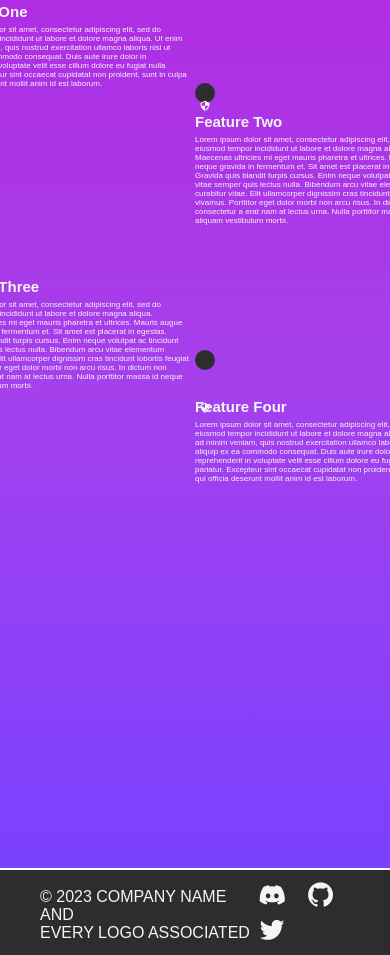
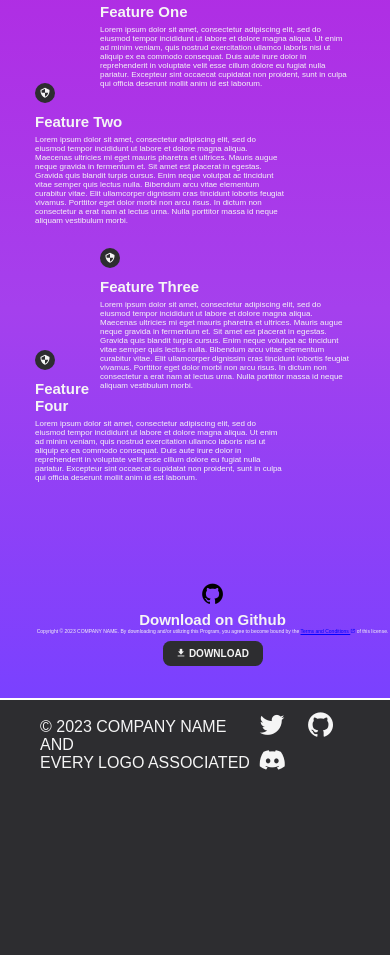
Before and after one commit to Exosploit/Studytools-website--5-files-, a plain HTML site: page Studytools website/index.html in a window 390 px wide. Shown: the part 688-1643 px from the top of the page. After the commit the page ends 1473 px from the top, so only its background shows below. Drawn offline with nearby package versions, Linux system fonts and the light colour scheme.

Commit message:
🌐Update 0.7
🌟Added "Download on Github"
🌟Added Button Animations
🌟Added "Scroll to Download" button
🌟Added "contact us" button
🌟Added software licence text

```diff
--- a/Studytools website/index.html
+++ b/Studytools website/index.html
@@ -13,8 +13,8 @@
 
                 <div class="menu">
                     <!--Ändra href till vad dem ska länkas till-->
-                    <a href="/Studytools%20website/index.html"><i class='bx bxs-home'></i></a>
-                    <a href="/index.html"><i class='bx bxs-download'></i></a>
+                    <a href="mailto:info@studytools.com"><i class='bx bx-mail-send' ></i></a>
+                    <a href="#section02"><i class='bx bxs-download'></i></a>
                 </div>
 
                 <div class="socials">
@@ -32,7 +32,7 @@
                     <p class="desc">This is a placeholder text. This text is just an example to visualize how the actual text might look like. The placeholder may not look exactly like this. The placeholder text can be adjusted to different heights, widths and fonts.</p>
             </div>
 
-            <svg style="z-index: 1;" xmlns="http://www.w3.org/2000/svg" viewBox="0 0 1440 320">
+            <svg xmlns="http://www.w3.org/2000/svg" viewBox="0 0 1440 320">
                 <path fill="#b02de3" fill-opacity="1" d="M0,128L60,149.3C120,171,240,213,360,197.3C480,181,600,107,720,74.7C840,43,960,53,1080,64C1200,75,1320,85,1380,90.7L1440,96L1440,320L1380,320C1320,320,1200,320,1080,320C960,320,840,320,720,320C600,320,480,320,360,320C240,320,120,320,60,320L0,320Z"></path>
             </svg>
             <div class="features">
@@ -70,6 +70,14 @@
                     <p class="title">Feature Four</p>
                     <p class="subtext">Lorem ipsum dolor sit amet, consectetur adipiscing elit, sed do eiusmod tempor incididunt ut labore et dolore magna aliqua. Ut enim ad minim veniam, quis nostrud exercitation ullamco laboris nisi ut aliquip ex ea commodo consequat. Duis aute irure dolor in reprehenderit in voluptate velit esse cillum dolore eu fugiat nulla pariatur. Excepteur sint occaecat cupidatat non proident, sunt in culpa qui officia deserunt mollit anim id est laborum.</p>
                 </div>
+
+                <div class="download" id="section02">
+                    <i class='bx bxl-github'></i>
+                    <h1 class="text">Download on Github</h1>
+                    <p>Copyright © 2023 COMPANY NAME. By downloading and/or utilizing this Program, you agree to become bound by the <a>Terms and Conditions <i class='bx bx-link-external' ></i></a> of this license.</p>
+                    <a href="https://github.com/Exosploit"><button><i class='bx bxs-download' ></i> DOWNLOAD</button></a>
+                </div>
+
             </div>
 
             <div class="footer">
@@ -77,9 +85,9 @@
                 <p>© 2023 COMPANY NAME AND <br>EVERY LOGO ASSOCIATED</p>
                 <div class="socials">
                     <!--Ändra href till vad den ska länkas till-->
+                  <a href="https://www.youtube.com/watch?v=dQw4w9WgXcQ"><i class='bx bxl-twitter'></i></a>
+                  <a href="https://www.youtube.com/watch?v=dQw4w9WgXcQ"><i class='bx bxl-github' ></i></a>
                   <a href="https://www.youtube.com/watch?v=dQw4w9WgXcQ"><i class='bx bxl-discord-alt'></i></a>
-                  <a href="https://www.youtube.com/watch?v=dQw4w9WgXcQ"><i class='bx bxl-github' ></i></a>
-                  <a href="https://www.youtube.com/watch?v=dQw4w9WgXcQ"><i class='bx bxl-twitter'></i></a>
                 </div>
               </div>
 
--- a/Studytools website/style.css
+++ b/Studytools website/style.css
@@ -2,6 +2,7 @@ html {
     height: 100%;
     width: 100%;
     margin: 0;
+    scroll-behavior: smooth;
 }
 
 ::-webkit-scrollbar {
@@ -88,8 +89,13 @@ body {
   width: 200px;
 }
 
-.menu:hover {
+.header i {
+  transition: all 0.3s;
+}
+
+.header i:hover {
   cursor: pointer;
+  transform: translate(0, -3px)
 }
 
 .socials:hover {
@@ -149,10 +155,10 @@ span {
 
 .features {
   background: linear-gradient(180deg, rgba(176,45,227,1) 0%, rgba(176,45,227,1) 4%, rgba(165,64,237,1) 48%, rgba(122,65,255,1) 100%);
-  height: 920px;
+  height: 1300px;
   margin-top: -5px;
-  padding-left: 125px;
-  padding-right: 100px;
+  padding-left: 325px;
+  padding-right: 300px;
   border-bottom: 2px solid #FFFFFF;
 }
 
@@ -203,6 +209,52 @@ span {
   margin-right: 375px;
 }
 
+
+.features .download {
+  font-size: 75px;
+  margin-top: 100px;
+  color: black;
+}
+
+.download h1 {
+  color: whitesmoke;
+  font-size: 50px;
+  font-weight: bold;
+  margin: 0;
+  user-select: none;
+}
+
+.download p {
+  color: whitesmoke;
+  font-size: 14px;
+  margin: 0;
+  user-select: none;
+}
+
+.download p a {
+  color: blue;
+  text-decoration: underline;
+  cursor: pointer;
+}
+
+.download a button {
+  background-color:#2d2d30;
+  color: whitesmoke;
+  width: 250px;
+  height: 60px;
+  border: none;
+  border-radius: 15px;
+  font-size: 25px;
+  font-weight: bold;
+  transition: all 0.3s;
+}
+
+.download a button:hover {
+  cursor: pointer;
+  transform: scale(1.05);
+}
+
+
 .footer {
   user-select: none;
   display: flex;
@@ -228,17 +280,14 @@ span {
 
 /* Media Rules */
 
+
 @media only screen and (max-width: 1600px) {
+  .features {
+    padding-left: 125px;
+    padding-right: 100px;
+  }
+}
 
-  .features .left{
-    padding-left: 160px;
-  }
-
-  .features .right{
-    padding-right: 160px;
-  }
-
-}
 
 @media only screen and (max-width: 1200px) {
   .container {
@@ -271,6 +320,25 @@ span {
   .features .right .icon {
   margin-top: -50px;
   }
+
+  .features .download {
+    font-size: 50px;
+  }
+
+  .download h1 {
+    font-size: 30px;
+  }
+
+  .download p {
+    font-size: 10px;
+  }
+
+  .download a button {
+    height: 50px;
+    width: 200px;
+    font-size: 20px;
+    border-radius: 15px;
+  }
 }
 
 @media only screen and (max-width: 1100px) {
@@ -278,6 +346,7 @@ span {
   .features {
     padding-left: 75px;
     padding-right: 0;
+    height: 920px;
   }
 
   .icon i {
@@ -364,9 +433,26 @@ span {
     margin-top: -20px;
   }
 
-  .features .right {
-    margin-right: -75px;
+
+  .features .download {
+    font-size: 35px;
   }
+
+  .download h1 {
+    font-size: 25px;
+  }
+
+  .download p {
+    font-size: 8px;
+  }
+
+  .download a button {
+    height: 35px;
+    width: 150px;
+    font-size: 15px;
+    border-radius: 10px;
+  }
+
 }
 
 
@@ -374,10 +460,30 @@ span {
 
   .features {
     padding-left: 35px;
+    height: 750px;
   }
 
   .features .right {
     margin-right: -105px;
+  }
+
+  .features .download {
+    font-size: 25px;
+  }
+
+  .download h1 {
+    font-size: 15px;
+  }
+
+  .download p {
+    font-size: 5px;
+  }
+
+  .download a button {
+    height: 25px;
+    width: 100px;
+    font-size: 10px;
+    border-radius: 7.5px;
   }
 
 }
@@ -394,6 +500,7 @@ span {
 
 @media only screen and (max-width: 380px) {
 
+
   .features .left{
     margin-top: 160px;
   }
```
Also changed, not shown: Studytools website/eventhandler.js (+6 -1 lines).
